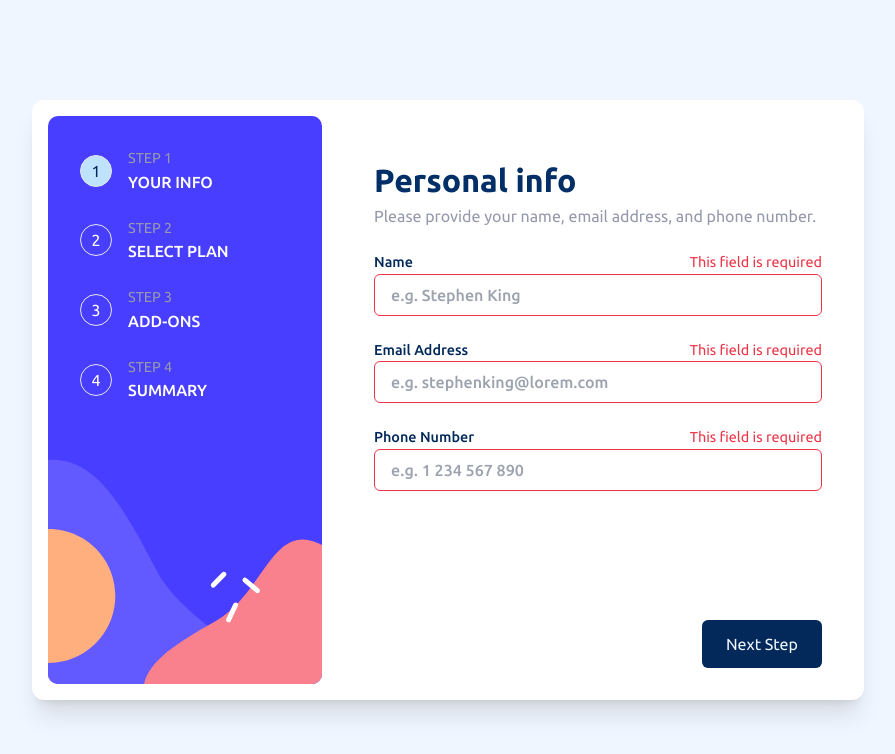
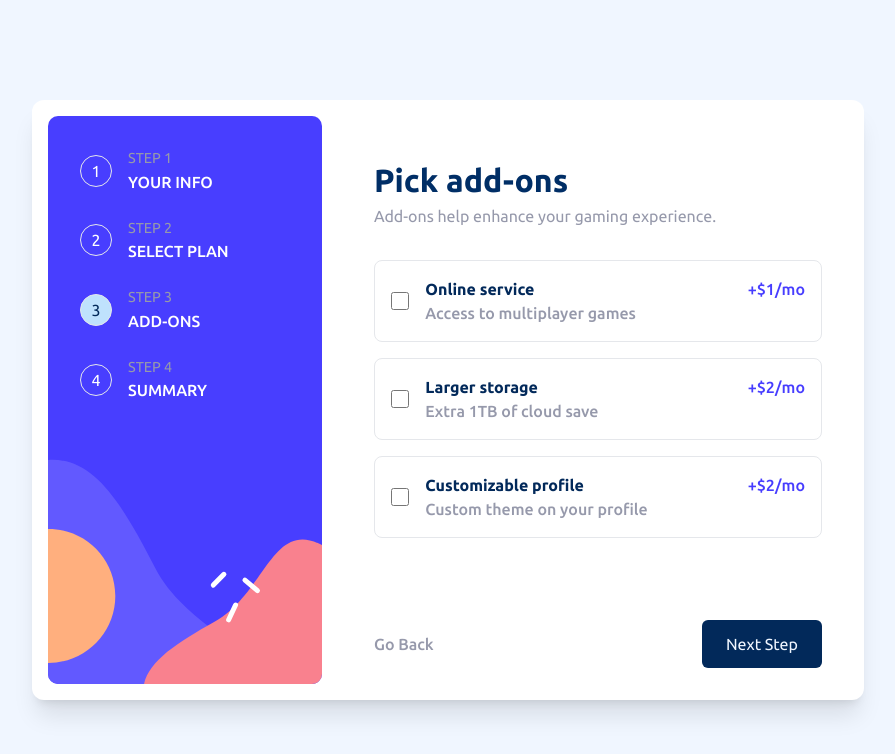
Before and after one commit to SoulRvr29/multi-step-form, a Next.js app: page / in a window 1280 px wide. Both pictures are taken after a click on the button "Next Step". Shown: the top 754 px of the page, without its empty margins (192-1087 px from the left). Built offline with nearby package versions, Linux system fonts and the light colour scheme.

Commit message:
step 4 total sum works

```diff
--- a/src/app/components/MultiStepForm.tsx
+++ b/src/app/components/MultiStepForm.tsx
@@ -27,7 +27,7 @@ const MultiStepForm = () => {
     router.push("/complete");
   };
 
-  const [step, setStep] = useState(1);
+  const [step, setStep] = useState(2);
   const router = useRouter();
 
   return (
@@ -41,7 +41,14 @@ const MultiStepForm = () => {
           getValues={getValues}
         />
       )}
-      {step === 3 && <Step3 register={register} getValues={getValues} />}
+      {step === 3 && (
+        <Step3
+          register={register}
+          watch={watch}
+          getValues={getValues}
+          setValue={setValue}
+        />
+      )}
       {step === 4 && <Step4 getValues={getValues} setValue={setValue} />}
       <div
         className={
--- a/src/app/components/Step3.tsx
+++ b/src/app/components/Step3.tsx
@@ -3,15 +3,19 @@ import React from "react";
 import MainNav from "./MainNav";
 
 type AddonsLiProps = {
-  name: string;
+  name: any;
   desc: string;
   prices: any;
   register: any;
   getValues: any;
+  setValue: any;
+  watch: any;
 };
 type AddonsProps = {
   register: any;
   getValues: any;
+  setValue: any;
+  watch: any;
 };
 
 const AddonsLi = ({
@@ -20,16 +24,35 @@ const AddonsLi = ({
   prices,
   register,
   getValues,
+  setValue,
+  watch,
 }: AddonsLiProps) => {
   return (
     <li
       className={
         "flex gap-4 justify-between items-center border rounded-lg p-4 hover:border-PurplishBlue cursor-pointer max-md:gap-4 " +
-        (getValues()[name] ? "bg-Alabaster border-PurplishBlue" : "")
+        (watch().addons && watch().addons[name]
+          ? "bg-Alabaster border-PurplishBlue"
+          : "")
       }
     >
       <input
         {...register(name)}
+        onChange={(e) => {
+          if (e.target.checked) {
+            setValue("addons", { ...getValues("addons"), [name]: prices });
+          } else {
+            setValue(
+              "addons",
+              Object.fromEntries(
+                Object.entries(getValues("addons")).filter(
+                  ([key, value]) => key != name
+                )
+              )
+            );
+          }
+          console.log(getValues());
+        }}
         className="size-5 border-LightGray accent-PurplishBlue  cursor-pointer"
         type="checkbox"
         name={name}
@@ -50,7 +73,7 @@ const AddonsLi = ({
   );
 };
 
-const Addons = ({ register, getValues }: AddonsProps) => {
+const Addons = ({ register, getValues, setValue, watch }: AddonsProps) => {
   return (
     <div className="flex flex-col h-full justify-between">
       <MainNav actual="add-ons" />
@@ -61,6 +84,8 @@ const Addons = ({ register, getValues }: AddonsProps) => {
         </div>
         <div className="flex flex-col gap-4 font-[500]">
           <AddonsLi
+            watch={watch}
+            setValue={setValue}
             getValues={getValues}
             register={register}
             name="Online service"
@@ -68,13 +93,17 @@ const Addons = ({ register, getValues }: AddonsProps) => {
             prices={{ monthly: 1, yearly: 10 }}
           />
           <AddonsLi
+            watch={watch}
             getValues={getValues}
+            setValue={setValue}
             register={register}
             name="Larger storage"
             desc="Extra 1TB of cloud save"
             prices={{ monthly: 2, yearly: 20 }}
           />
           <AddonsLi
+            watch={watch}
+            setValue={setValue}
             getValues={getValues}
             register={register}
             name="Customizable profile"
--- a/src/app/components/Step4.tsx
+++ b/src/app/components/Step4.tsx
@@ -9,18 +9,24 @@ type SummaryProps = {
 const Summary = ({ getValues, setValue }: SummaryProps) => {
   const addonsPrices = {
     "Online service": {
-      monthly: "+$1/mo",
-      yearly: "+$10/yr",
+      monthly: 1,
+      yearly: 10,
     },
     "Larger storage": {
-      monthly: "+$2/mo",
-      yearly: "+$20/yr",
+      monthly: 2,
+      yearly: 20,
     },
     "Customizable profile": {
-      monthly: "+$2/mo",
-      yearly: "+$20/yr",
+      monthly: 2,
+      yearly: 20,
     },
   };
+
+  let addonsSum = 0;
+  if (getValues("Online service")) addonsSum += 1;
+  if (getValues("Larger storage")) addonsSum += 2;
+  if (getValues("Customizable profile")) addonsSum += 2;
+
   const period: "monthly" | "yearly" = getValues().period;
   return (
     <div className="flex flex-col h-full justify-between">
@@ -35,8 +41,8 @@ const Summary = ({ getValues, setValue }: SummaryProps) => {
             </p>
             <div className="text-MarineBlue font-bold">
               {getValues().period === "monthly"
-                ? `$${getValues().plan.prices.monthly}/mo`
-                : `$${getValues().plan.prices.yearly}/yr`}
+                ? `${getValues().plan.prices.monthly}/mo`
+                : `${getValues().plan.prices.yearly}/yr`}
             </div>
           </div>
           <button
@@ -55,7 +61,7 @@ const Summary = ({ getValues, setValue }: SummaryProps) => {
             <div className="flex justify-between mb-4 text-CoolGray">
               <div>Online service</div>
               <div className="text-MarineBlue">
-                {addonsPrices["Online service"][period]}
+                {getValues("period") === "monthly" ? "+$1/mo" : "+$10/yr"}
               </div>
             </div>
           )}
@@ -63,7 +69,7 @@ const Summary = ({ getValues, setValue }: SummaryProps) => {
             <div className="flex justify-between mb-4 text-CoolGray">
               <div>Larger storage</div>
               <div className="text-MarineBlue">
-                {addonsPrices["Larger storage"][period]}
+                {getValues("period") === "monthly" ? "+$2/mo" : "+$20/yr"}
               </div>
             </div>
           )}
@@ -71,17 +77,28 @@ const Summary = ({ getValues, setValue }: SummaryProps) => {
             <div className="flex justify-between text-CoolGray">
               <div>Customizable profile</div>
               <div className="text-MarineBlue">
-                {addonsPrices["Customizable profile"][period]}
+                {getValues("period") === "monthly" ? "+$2/mo" : "+$20/yr"}
               </div>
             </div>
           )}
+          {/* {getValues("addons") &&
+            Object.entries(getValues("addons")).map(([key, value]) => (
+              <div className="flex justify-between mb-4 text-CoolGray">
+                <div>{key}</div>
+                <div className="text-MarineBlue">
+                  {getValues("period") === "monthly"
+                    ? `+${getValues("addons")[key].monthly}/mo`
+                    : `+${getValues("addons")[key].yearly}/yr`}
+                </div>
+              </div>
+            ))} */}
         </div>
         <div className="flex justify-between text-CoolGray p-4">
           <div>Total (per month)</div>
           <div className="text-PurplishBlue font-bold">
             {getValues().period === "monthly"
-              ? `$${getValues().plan.prices.monthly}/mo`
-              : `$${getValues().plan.prices.yearly}/yr`}
+              ? `$${getValues().plan.prices.monthly + addonsSum}/mo `
+              : `${getValues().plan.prices.yearly + addonsSum * 10}/yr`}
           </div>
         </div>
       </div>
```
